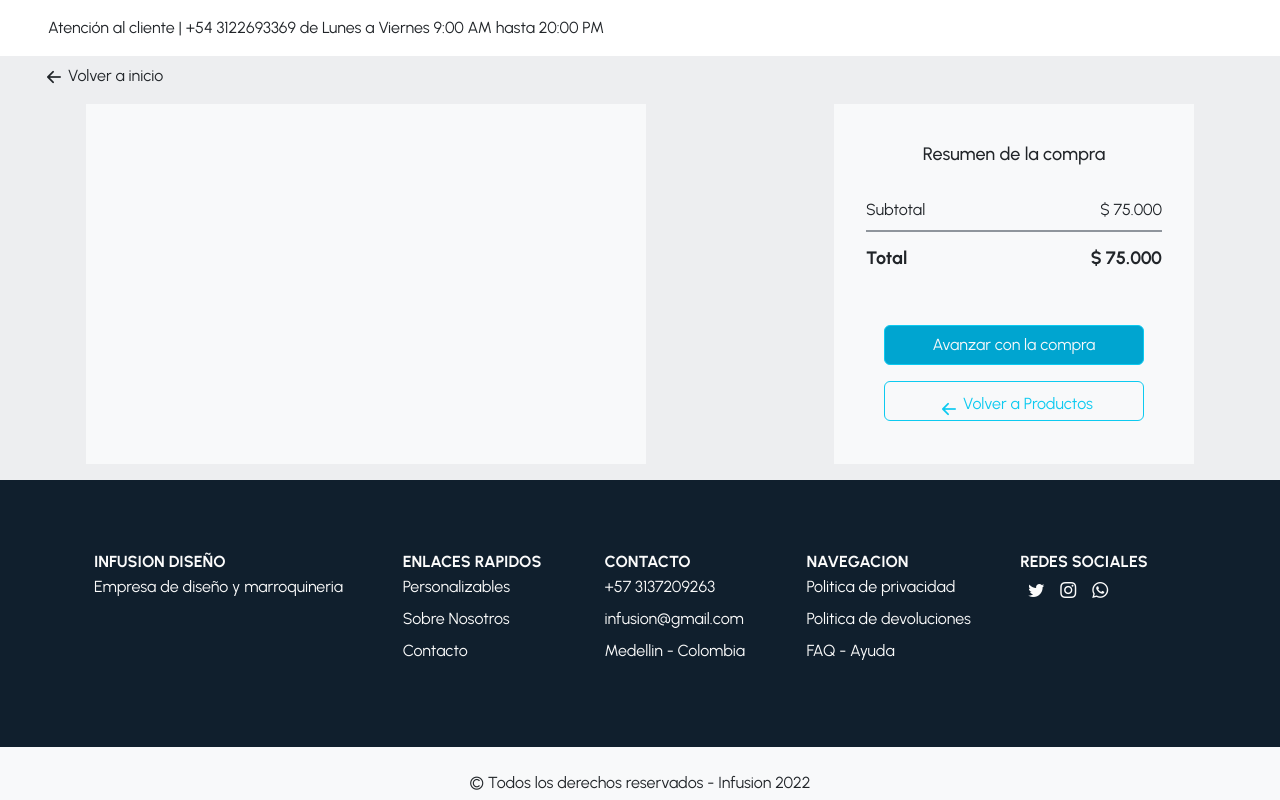
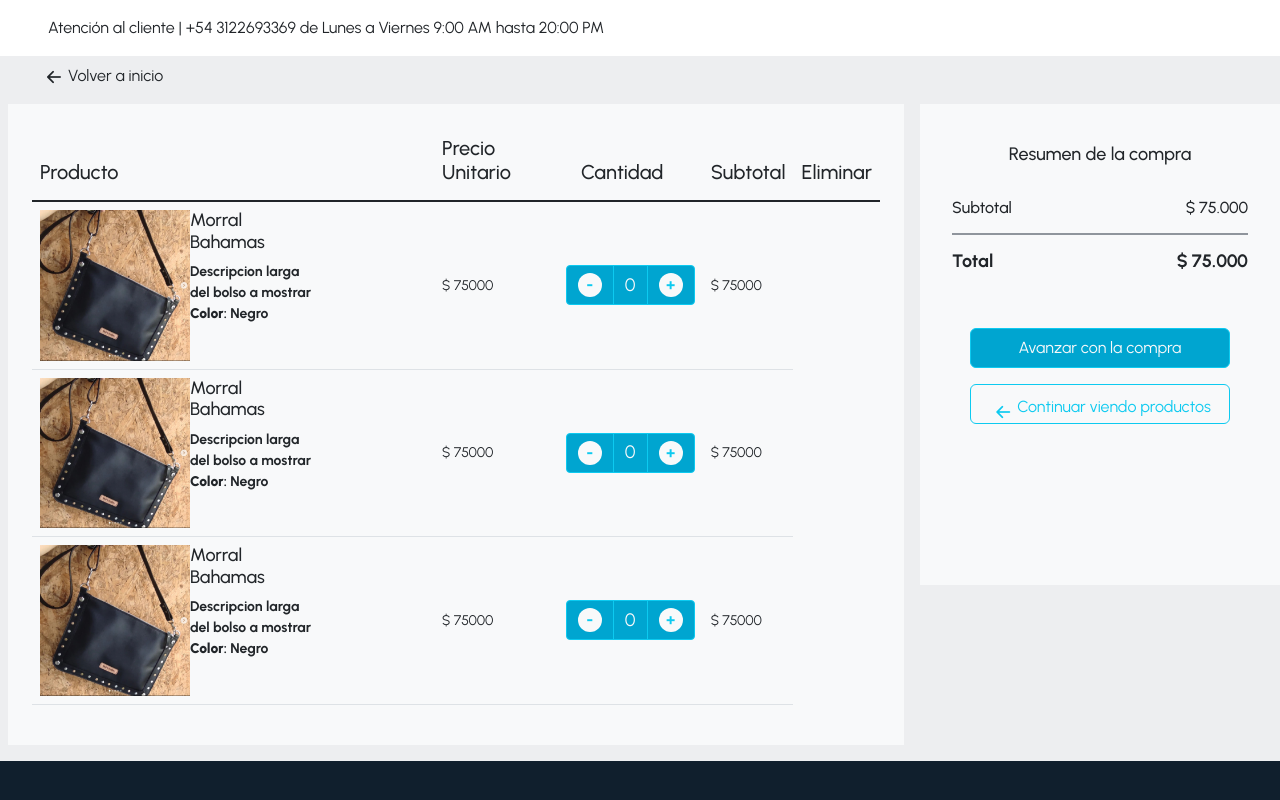
Before and after one commit to No-Country/c8-70-t-react, a Next.js app in the folder frontend/infusion/: page /Checkout in a window 1280 px wide. Shown: the top 800 px of the page. Built offline with nearby package versions, Linux system fonts and the light colour scheme.

Commit message:
added checkout productlist

```diff
--- a/frontend/infusion/components/ProductCounter.js
+++ b/frontend/infusion/components/ProductCounter.js
@@ -1,10 +1,10 @@
 import React from "react";
 
-export default function ProductCounter() {
+export default function ProductCounter({scale}) {
   return (
     <div
       className="btn-group btn-group-sm"
-      style={{borderRadius: '10px !important', width: "129px", height: "40px",borderColor:'#00A5D0 !important' }}
+      style={{borderRadius: '10px !important', width: "129px", height: "40px",borderColor:'#00A5D0 !important',transform:`${scale}` }}
       role="group"
       aria-label="Basic example"
     >
--- a/frontend/infusion/pages/Checkout.js
+++ b/frontend/infusion/pages/Checkout.js
@@ -16,27 +16,192 @@ export default function Checkout() {
 
       {/* aqui inicia el componente steps */}
       {/* aqui inicia la lista de productos */}
-      <div className="d-flex gap-3">
-        <div className="col col-md-auto d-flex flex-column flex-md-row mb-3 mx-auto ">
-        <div
-            className="p-4 bg-light h-75"
+      <div className="d-flex gap-3 flex-column flex-lg-row">
+        <div className="col d-flex flex-column flex-sm-row mb-3 ms-2 ">
+          <div
+            className="p-4 bg-light col-12"
             style={{
-              minWidth: "560px",
-              maxWidth: "360px",
-              // width: "",
+              // minWidth: "660px",
+              // maxWidth: "1960px",
+              // width:'220%',
               minHeight: "360px",
               fontSize: "14px",
             }}
-          ></div>
+          >
+            <div class="table-responsive table-striped">
+              <table class="table align-middle">
+                <thead>
+                  <tr>
+                    <th>
+                      <h5 className=""> Producto</h5>
+                    </th>
+                    <th>
+                      <h5 className=""> Precio Unitario</h5>
+                    </th>
+                    <th>
+                      <h5 className="text-center me-3"> Cantidad</h5>
+                    </th>
+                    <th>
+                      <h5 className=""> Subtotal</h5>
+                    </th>
+                    <th>
+                      <h5 className=""> Eliminar</h5>
+                    </th>
+                  </tr>
+                </thead>
+                <tbody class="table-group-divider">
+                  <tr>
+                    <th scope="row">
+                      <div className=" d-flex flex-column flex-md-row">
+                        <img src="/home-product-1.png" width={150}></img>
+                        <div className="col-4 ">
+                          <h5
+                            className="text-start "
+                            style={{ fontSize: "18px" }}
+                          >
+                            Morral Bahamas
+                          </h5>
+                          <p className="" style={{ fontSize: "14px" }}>
+                            Descripcion larga del bolso a mostrar
+                            <strong> Color</strong>: Negro{" "}
+                          </p>
+                        </div>
+                      </div>
+                    </th>
+                    <td>$ 75000</td>
+                    <td><ProductCounter scale={'scale(1)'} style={{position:'relative',left:'50px'}}></ProductCounter></td>
+                    <td>$ 75000</td>
+                  </tr>
+                  <tr>
+                    <th scope="row">
+                      <div className=" d-flex flex-column flex-md-row">
+                        <img src="/home-product-1.png" width={150}></img>
+                        <div className="col-4 ">
+                          <h5
+                            className="text-start "
+                            style={{ fontSize: "18px" }}
+                          >
+                            Morral Bahamas
+                          </h5>
+                          <p className="" style={{ fontSize: "14px" }}>
+                            Descripcion larga del bolso a mostrar
+                            <strong> Color</strong>: Negro{" "}
+                          </p>
+                        </div>
+                      </div>
+                    </th>
+                    <td>$ 75000</td>
+                    <td><ProductCounter scale={'scale(1)'} style={{position:'relative',left:'50px'}}></ProductCounter></td>
+                    <td>$ 75000</td>
+                  </tr>
+                  <tr>
+                    <th scope="row">
+                      <div className=" d-flex flex-column flex-md-row">
+                        <img src="/home-product-1.png" width={150}></img>
+                        <div className="col-4 ">
+                          <h5
+                            className="text-start "
+                            style={{ fontSize: "18px" }}
+                          >
+                            Morral Bahamas
+                          </h5>
+                          <p className="" style={{ fontSize: "14px" }}>
+                            Descripcion larga del bolso a mostrar
+                            <strong> Color</strong>: Negro{" "}
+                          </p>
+                        </div>
+                      </div>
+                    </th>
+                    <td>$ 75000</td>
+                    <td><ProductCounter scale={'scale(1)'} style={{position:'relative',left:'50px'}}></ProductCounter></td>
+                    <td>$ 75000</td>
+                  </tr>
+                  {/* <tr>
+                    <th scope="row">2</th>
+                    <td>Jacob</td>
+                    <td>Thornton</td>
+                    <td>@fat</td>
+                  </tr>
+                  <tr>
+                    <th scope="row">3</th>
+                    <td colspan="2">Larry the Bird</td>
+                    <td>@twitter</td>
+                  </tr> */}
+                </tbody>
+              </table>
+            </div>
+                  {/* intento con flexbox */}
+            {/* <div className="col">
+              <div className="col-10 d-flex px-2 pb-2 gap-5 fw-bold flex-column flex-sm-row">
+                <div className="col ">
+                  <h5 className="" style={{ fontSize: "16px" }}>
+                    {" "}
+                    Producto
+                  </h5>
+                </div>
+                <h5 className="" style={{ fontSize: "16px" }}>
+                  {" "}
+                  Precio Unitario
+                </h5>
+                <h5 className="" style={{ fontSize: "16px" }}>
+                  {" "}
+                  Cantidad
+                </h5>
+                <h5 className="" style={{ fontSize: "16px" }}>
+                  {" "}
+                  Subtotal
+                </h5>
+                <h5 className="" style={{ fontSize: "16px" }}>
+                  {" "}
+                  Editar
+                </h5>
+              </div>
+            </div>
+            <hr
+              className="border border-secondary border-1 opacity-75 m-auto "
+              style={{ maxWidth: "95%" }}
+            />
+            <div className="d-flex pt-3 ">
+              <div className=" px-1">
+                <img src="/home-product-1.png" width={100}></img>
+              </div>
+              <div className="d-flex gap-3 align-content-end">
+                <div className="col-4 text-break " >
+                  <h5 className="text-start " style={{ fontSize: "18px" }}>
+                    Morral Bahamas
+                  </h5>
+                  <p className="" style={{ fontSize: "14px" }}>
+                    Descripcion larga del bolso a mostrar
+                    <strong> Color</strong>: Negro{" "}
+                  </p>
+                </div>
+                <div className="col">
+                <h5 className="text-start" style={{ fontSize: "18px" }}>
+                  {" "}
+                  $ 75.000
+                </h5>
+                </div>
+                <ProductCounter scale={'scale(0.7)'}></ProductCounter>
+                <h5 className="text-start" style={{ fontSize: "18px" }}>
+                  {" "}
+                  $ 75.000
+                </h5>
+                <div>
+                  <input type={'checkbox'}style={{width:'50px',transform:'scale(1.5)'}}></input>
+                </div>
+              </div>
+            </div> */}
+          </div>
         </div>
         {/* aqui inicia resumen de la compra */}
-        <div className="col col-md-auto d-flex flex-column flex-md-row mb-3 mx-auto">
+        <div className="col col-md-auto d-flex flex-column flex-lg-row mb-3 mx-auto">
           <div
             className="p-4 bg-light h-75"
             style={{
               minWidth: "360px",
-              maxWidth: "360px",
-              width: "90%",
+              maxWidth: "740px",
+              // width: "700px",
+              // width: "130%",
               minHeight: "360px",
               fontSize: "14px",
             }}
@@ -51,14 +216,14 @@ export default function Checkout() {
 
             <div className="col">
               <div className="d-flex px-2 pb-2">
-                <h8 className="me-auto" style={{ fontSize: "16px" }}>
+                <h5 className="me-auto" style={{ fontSize: "16px" }}>
                   {" "}
                   Subtotal
-                </h8>
-                <h8 className="" style={{ fontSize: "16px" }}>
+                </h5>
+                <h5 className="" style={{ fontSize: "16px" }}>
                   {" "}
                   $ 75.000
-                </h8>
+                </h5>
               </div>
             </div>
             <hr
@@ -99,7 +264,7 @@ export default function Checkout() {
                   style={{
                     borderRadius: "10px !important",
                     height: "40px",
-                    width:"260px",
+                    width: "260px",
                     // position:"relative",
                     backgroundColor: "transparent",
                   }}
@@ -116,7 +281,10 @@ export default function Checkout() {
                     }}
                   >
                     <i className="bi bi-arrow-left-short fs-3"></i>
-                    <p className="pt-1 text-nowrap"> Volver a Productos</p>{" "}
+                    <p className="pt-1 text-nowrap">
+                      {" "}
+                      Continuar viendo productos
+                    </p>{" "}
                   </Link>
                 </button>
               </div>
```
